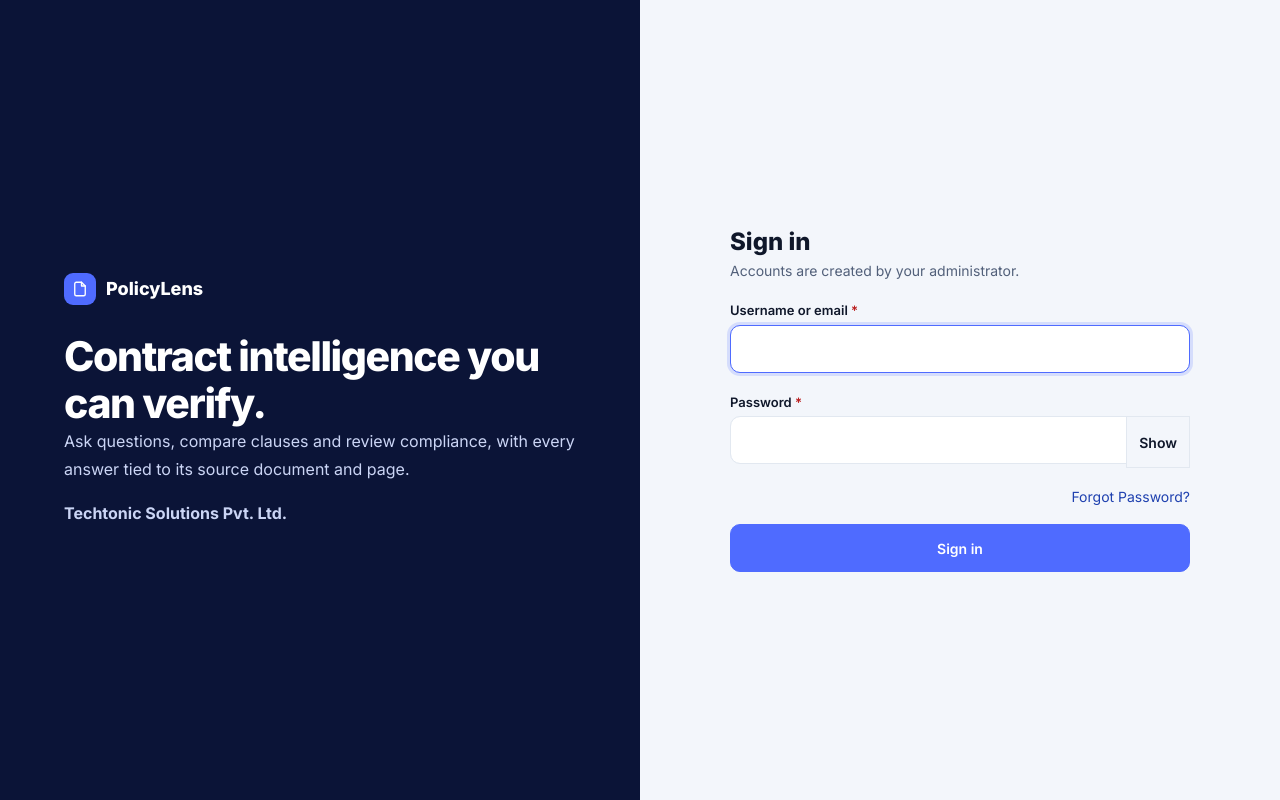
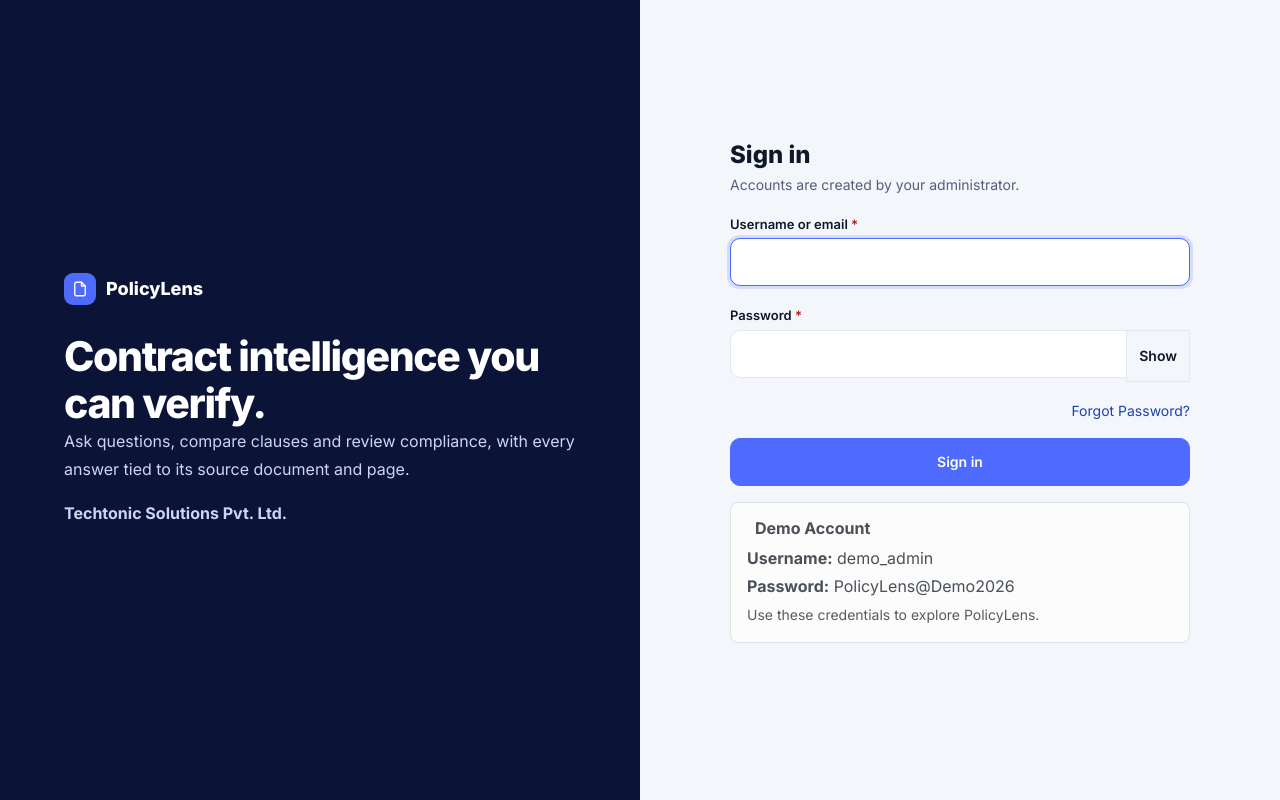
Before and after one commit to charankumarboyamuthakait7-cpu/PolicyLens, a Flask app: page /login in a window 1280 px wide. Run offline with Flask 3, Linux system fonts and the light colour scheme; parts of the project's set-up code (start-up, migrations or seed data) failed here and were passed over.

Commit message:
Add demo credentials to login page

```diff
--- a/templates/login.html
+++ b/templates/login.html
@@ -38,6 +38,26 @@
 
         <button class="btn btn-primary w-100" type="submit">Sign in</button>
       </form>
+
+<div class="alert alert-light border rounded-3 mt-3">
+    <h6 class="fw-bold mb-2">
+        <i class="bi bi-info-circle me-2"></i>
+        Demo Account
+    </h6>
+
+    <p class="mb-1">
+        <strong>Username:</strong> demo_admin
+    </p>
+
+    <p class="mb-1">
+        <strong>Password:</strong> PolicyLens@Demo2026
+    </p>
+
+    <small class="text-muted">
+        Use these credentials to explore PolicyLens.
+    </small>
+</div>
+
     </div>
   </section>
 </div>
```
